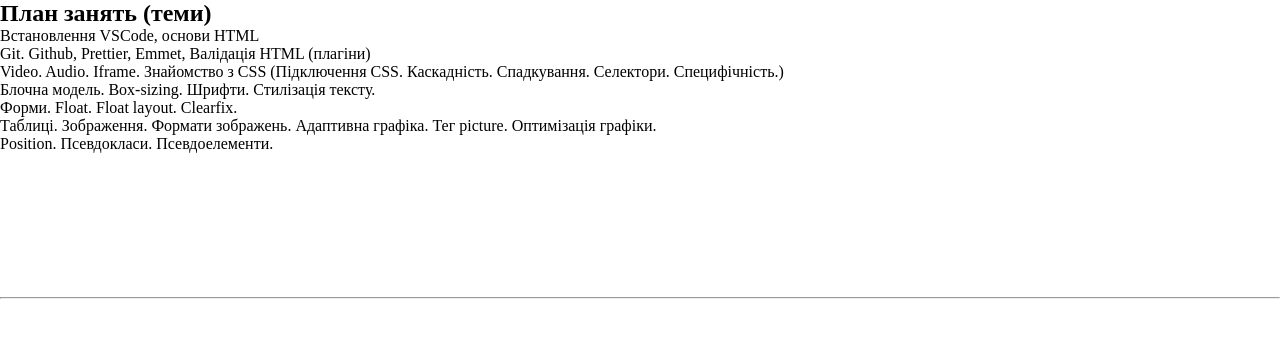
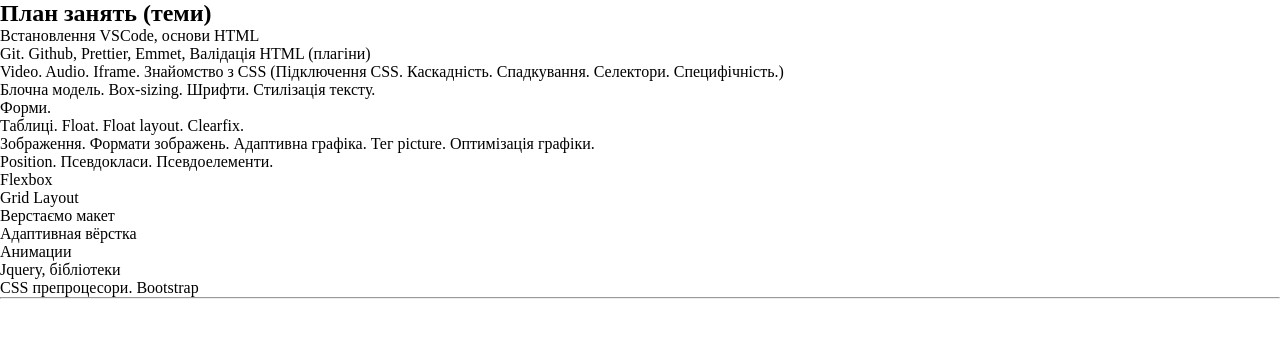
Before and after one commit to pasha-z25/priv_lesson, a plain HTML site: page index.html in a window 1280 px wide. Drawn offline with Linux system fonts and the light colour scheme.

Commit message:
update lessons plan

```diff
--- a/index.html
+++ b/index.html
@@ -20,20 +20,20 @@
             Каскадність. Спадкування. Селектори. Специфічність.)
           </li>
           <li>Блочна модель. Box-sizing. Шрифти. Стилізація тексту.</li>
-          <li>Форми. Float. Float layout. Clearfix.</li>
+          <li>Форми.</li>
+          <li>Таблиці. Float. Float layout. Clearfix.</li>
           <li>
-            Таблиці. Зображення. Формати зображень. Адаптивна графіка. Тег
-            picture. Оптимізація графіки.
+            Зображення. Формати зображень. Адаптивна графіка. Тег picture.
+            Оптимізація графіки.
           </li>
           <li>Position. Псевдокласи. Псевдоелементи.</li>
-          <li></li>
-          <li></li>
-          <li></li>
-          <li></li>
-          <li></li>
-          <li></li>
-          <li></li>
-          <li></li>
+          <li>Flexbox</li>
+          <li>Grid Layout</li>
+          <li>Верстаємо макет</li>
+          <li>Адаптивная вёрстка</li>
+          <li>Анимации</li>
+          <li>Jquery, бібліотеки</li>
+          <li>CSS препроцесори. Bootstrap</li>
         </ol>
         <hr />
         <ol start="16">
```
